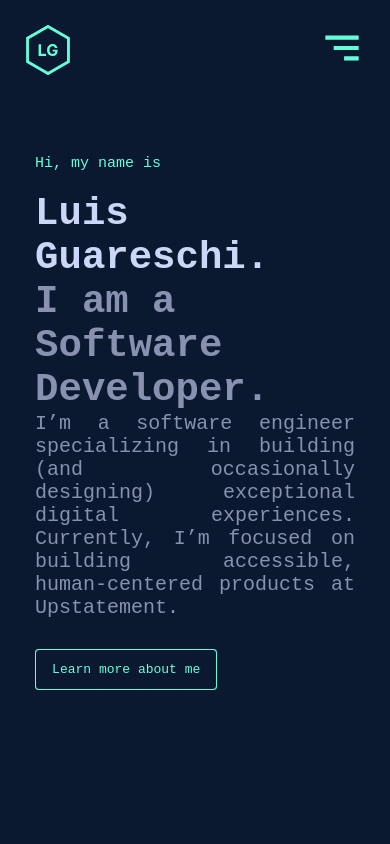
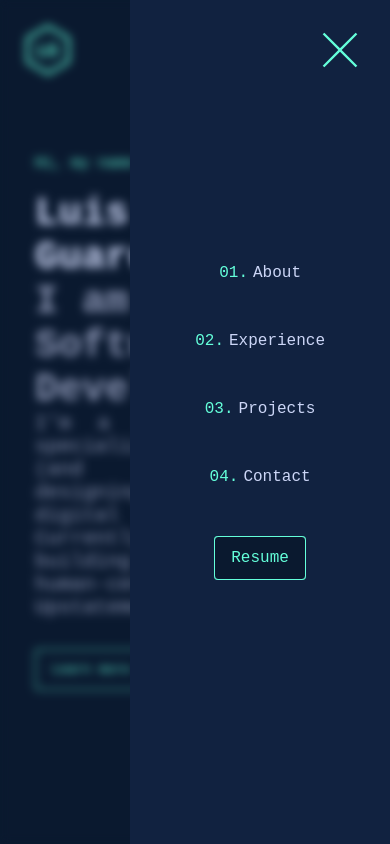
Before and after one commit to luisguareschi/my-portfolio-v2, a Next.js app: page / in a window 390 px wide. Both pictures are taken after a click on the element 341 px from the left and 50 px from the top of the page. Shown: the top 844 px of the page. Built offline with nearby package versions, Linux system fonts and the light colour scheme; a web font is replaced by a local one.

Commit message:
Implemented side bar and minor changes to the UI

```diff
--- a/src/app/globals.css
+++ b/src/app/globals.css
@@ -22,7 +22,7 @@
   padding: 0;
   margin: 0;
   font-family: var(--fontFamily);
-  background: var(--backgroundColor);
+  scroll-behavior: smooth;
 }
 
 *::selection {
@@ -36,7 +36,7 @@
 
 /* Track */
 ::-webkit-scrollbar-track {
-  background: transparent;
+  background: var(--backgroundColor);
 }
 
 /* Handle */
--- a/src/app/page.module.css
+++ b/src/app/page.module.css
@@ -1,6 +1,7 @@
 
 .bodyContainer {
     padding: 0 12vw;
+    background: var(--backgroundColor);
 }
 
 @media (max-width: 800px) {
--- a/src/app/page.tsx
+++ b/src/app/page.tsx
@@ -3,12 +3,14 @@ import styles from './page.module.css'
 import NavBar from "@/components/NavBar/NavBar";
 import Homepage from "@/app/sections/homepage/Homepage";
 import Sidebars from "@/components/Sidebars/Sidebars";
-import {useState} from "react";
+import {useEffect, useRef, useState} from "react";
 import LoadingScreen from "@/app/sections/loadingScreen/LoadingScreen";
 import AboutPage from "@/app/sections/aboutMe/AboutPage";
+import Button from "@/components/Button/Button";
 
 export default function Home() {
     const [loading, setLoading] = useState(true)
+
     if (loading) {
         return (
             <LoadingScreen setLoading={(val: any)=>setLoading(val)}/>
--- a/src/app/sections/aboutMe/AboutPage.tsx
+++ b/src/app/sections/aboutMe/AboutPage.tsx
@@ -5,15 +5,17 @@ import {motion} from "framer-motion";
 
 const ProfilePicture = () => {
     return (
-        <div className={styles.profileContainer}>
-            <Image src={"/profile.JPG"} alt={"profile"} width={493} height={393} className={styles.img}/>
-        </div>
+        <motion.div className={styles.profileContainer} whileHover={{x: 10, y:10}}>
+            <motion.div whileHover={{x: -15, y:-15}} style={{background: "transparent"}}>
+                <Image src={"/profile.JPG"} alt={"profile"} width={493} height={393} className={styles.img}/>
+            </motion.div>
+        </motion.div>
     )
 }
 
 const AboutPage = () => {
     return (
-        <div className={styles.container}>
+        <div className={styles.container} id={"aboutPage"}>
             <div className={styles.separatorContainer}>
                 <TitleSeparator  number={"01"} title={"About Me"}/>
             </div>
--- a/src/app/sections/homepage/Homepage.tsx
+++ b/src/app/sections/homepage/Homepage.tsx
@@ -21,7 +21,7 @@ const item = {
 
 const Homepage = () => {
     return (
-        <motion.div className={styles.container} initial={"hidden"} animate={"show"} variants={container}>
+        <motion.div className={styles.container} initial={"hidden"} animate={"show"} variants={container} id={"homePage"}>
             <motion.div className={styles.helloMsg} variants={item}>
                 Hi, my name is
             </motion.div>
--- a/src/components/NavBar/NavBar.module.css
+++ b/src/components/NavBar/NavBar.module.css
@@ -29,10 +29,15 @@
     font-family: var(--codeFontFamily);
     gap: 5px;
     cursor: pointer;
+    color: var(--lightFontColor);
 }
 
 .linkButton:hover {
-    color: var(--primaryColor);
+    color: var(--primaryColor) !important;
+}
+
+.linkButtonText:hover {
+    color: var(--primaryColor) !important;
 }
 
 .linkButtonNumber {
--- a/src/components/NavBar/NavBar.tsx
+++ b/src/components/NavBar/NavBar.tsx
@@ -8,6 +8,7 @@ import {motion} from "framer-motion";
 import useWindowSize from "@/functions/useWindowSize";
 import {BiMenuAltRight} from "react-icons/bi";
 import {useEffect, useState} from "react";
+import SidebarMenu from "@/components/NavBar/SidebarMenu";
 interface linkButtonProps {
     number: number;
     title: string;
@@ -52,6 +53,12 @@ const LinkButton = ({number, title, onClick}:linkButtonProps) => {
 const NavBar = () => {
     const windowSize = useWindowSize()
     const [mobileVersion, setMobileVersion] = useState<boolean>(false)
+    const [showSidebar, setShowSidebar] = useState<boolean>(false)
+
+    const scroll = (id:string) => {
+        document.getElementById("aboutPage").scrollIntoView()
+    }
+
     const handleLogoClick = () => {
         alert("clicked")
     }
@@ -65,11 +72,14 @@ const NavBar = () => {
         }
         else {
             setMobileVersion(false)
+            setShowSidebar(false)
+            document.body.style.overflowY = "scroll";
         }
     }, [windowSize.width])
 
     if (mobileVersion) {
         return (
+            <>
                 <motion.div className={styles.mobileContainer} variants={navbarContainer} initial={"hidden"} animate={"show"}>
                     <motion.div className={styles.logoContainer}
                                 onClick={handleLogoClick}
@@ -79,10 +89,12 @@ const NavBar = () => {
                             <Image src={logoSrc} alt={"Logo"} width={50} className={styles.logo}/>
                         </motion.div>
                     </motion.div>
-                <motion.div variants={navbarItem}>
+                    <motion.div variants={navbarItem} onClick={()=>setShowSidebar(true)}>
                         <BiMenuAltRight className={styles.hamburgerMenu}/>
                     </motion.div>
                 </motion.div>
+                <SidebarMenu show={showSidebar} setShowSidebar={(value: any) => setShowSidebar(value)}/>
+            </>
         )
     }
 
@@ -98,7 +110,7 @@ const NavBar = () => {
                 </motion.div>
             </motion.div>
             <div className={styles.rightContainer}>
-                <LinkButton number={1} title={"About"} onClick={(event: Event) => alert("clicked")}/>
+                <LinkButton number={1} title={"About"} onClick={(event: Event) => scroll("aboutPage")}/>
                 <LinkButton number={2} title={"Experience"} onClick={(event: Event) => alert("clicked")}/>
                 <LinkButton number={3} title={"Projects"} onClick={(event: Event) => alert("clicked")}/>
                 <LinkButton number={4} title={"Contact"} onClick={(event: Event) => alert("clicked")}/>
@@ -115,3 +127,4 @@ const NavBar = () => {
 }
 
 export default NavBar
+export {LinkButton}
--- /dev/null
+++ b/src/components/NavBar/SidebarMenu.module.css
@@ -0,0 +1,44 @@
+
+.container {
+    position: fixed;
+    width: 100vw;
+    height: 100vh;
+    background: transparent;
+    z-index: 100;
+    backdrop-filter: blur(5px);
+    display: flex;
+    flex-direction: column;
+    justify-content: center;
+    align-items: end;
+}
+
+.sidebarContainer {
+    height: 100%;
+    padding: 0 65px;
+    /*max-width: 300px;*/
+    background-color: var(--secondaryColor);
+    display: flex;
+    flex-direction: column;
+    justify-content: center;
+    align-items: center;
+    gap: 50px;
+}
+
+.closeButton {
+    all: unset;
+    font-size: 40px;
+    color: var(--primaryColor);
+    font-family: var(--codeFontFamily);
+    position: absolute;
+    right: 30px;
+    top: 30px;
+    background: transparent;
+}
+
+.closeButton svg {
+    background: transparent;
+}
+
+a.downloadButton {
+    all: unset;
+}
--- /dev/null
+++ b/src/components/NavBar/SidebarMenu.tsx
@@ -0,0 +1,64 @@
+import styles from "./SidebarMenu.module.css"
+import {AnimatePresence, motion} from "framer-motion";
+import Button from "@/components/Button/Button";
+import {TfiClose} from "react-icons/tfi";
+import {LinkButton} from "@/components/NavBar/NavBar";
+interface props {
+    show: boolean;
+    setShowSidebar: any
+}
+
+const SidebarMenu = ({show, setShowSidebar}:props) => {
+    if (!show) {
+        document.body.style.overflowY = "scroll";
+    }
+    if (show) {
+        document.body.style.overflowY = "hidden";
+    }
+
+    const handleClose = () => {
+        setShowSidebar(false)
+    }
+
+    const scroll = (id:string) => {
+        document.getElementById("aboutPage").scrollIntoView()
+        handleClose()
+    }
+
+    return (
+        <AnimatePresence>
+            {show && (
+                <motion.div className={styles.container}
+                            initial={{opacity: 0}}
+                            animate={{opacity: 1}}
+                            transition={{duration: .4}}
+                            exit={{opacity: 0}}
+                            key={"sidebar-container"}
+                            onClick={()=>setShowSidebar(false)}>
+                    <motion.div className={styles.sidebarContainer}
+                                initial={{x: 1000}}
+                                animate={{x: 0}}
+                                transition={{duration: .4}}
+                                exit={{x: 1000}}
+                                key={"sidebar"}
+                                onClick={(event)=>event.stopPropagation()}>
+                        <button className={styles.closeButton} onClick={handleClose}>
+                            <TfiClose/>
+                        </button>
+                        <LinkButton number={1} title={"About"} onClick={(event) => scroll("aboutPage")}/>
+                        <LinkButton number={2} title={"Experience"} onClick={(event) => alert("clicked")}/>
+                        <LinkButton number={3} title={"Projects"} onClick={(event) => alert("clicked")}/>
+                        <LinkButton number={4} title={"Contact"} onClick={(event) => alert("clicked")}/>
+                        <Button>
+                            <a download={"LuisGuareschiResume.pdf"} href="LuisGuareschiResume.pdf" className={styles.downloadButton}>
+                                Resume
+                            </a>
+                        </Button>
+                    </motion.div>
+                </motion.div>
+            )}
+        </AnimatePresence>
+    )
+}
+
+export default SidebarMenu
```
Also changed, not shown: 1 other file (tests, documents, lock files or other folders). Lines whose indentation alone changed are shown as unchanged.
